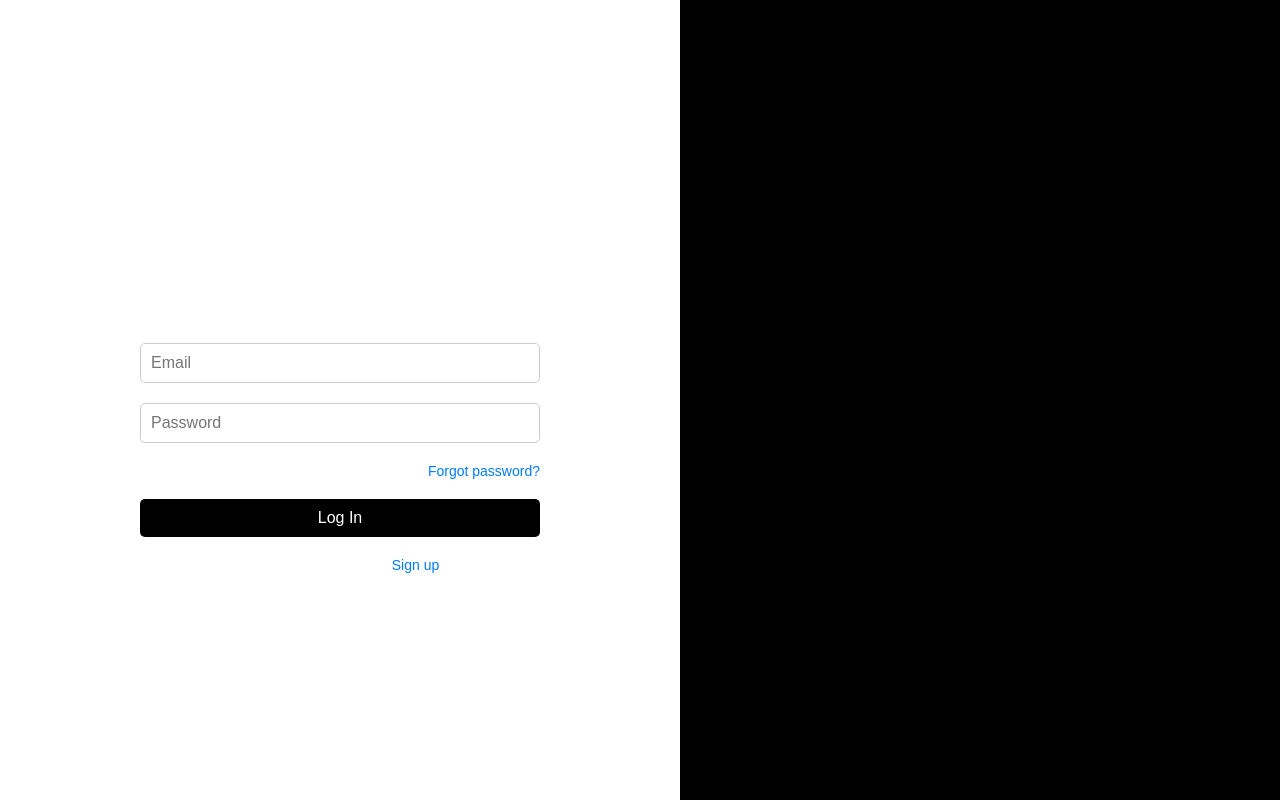
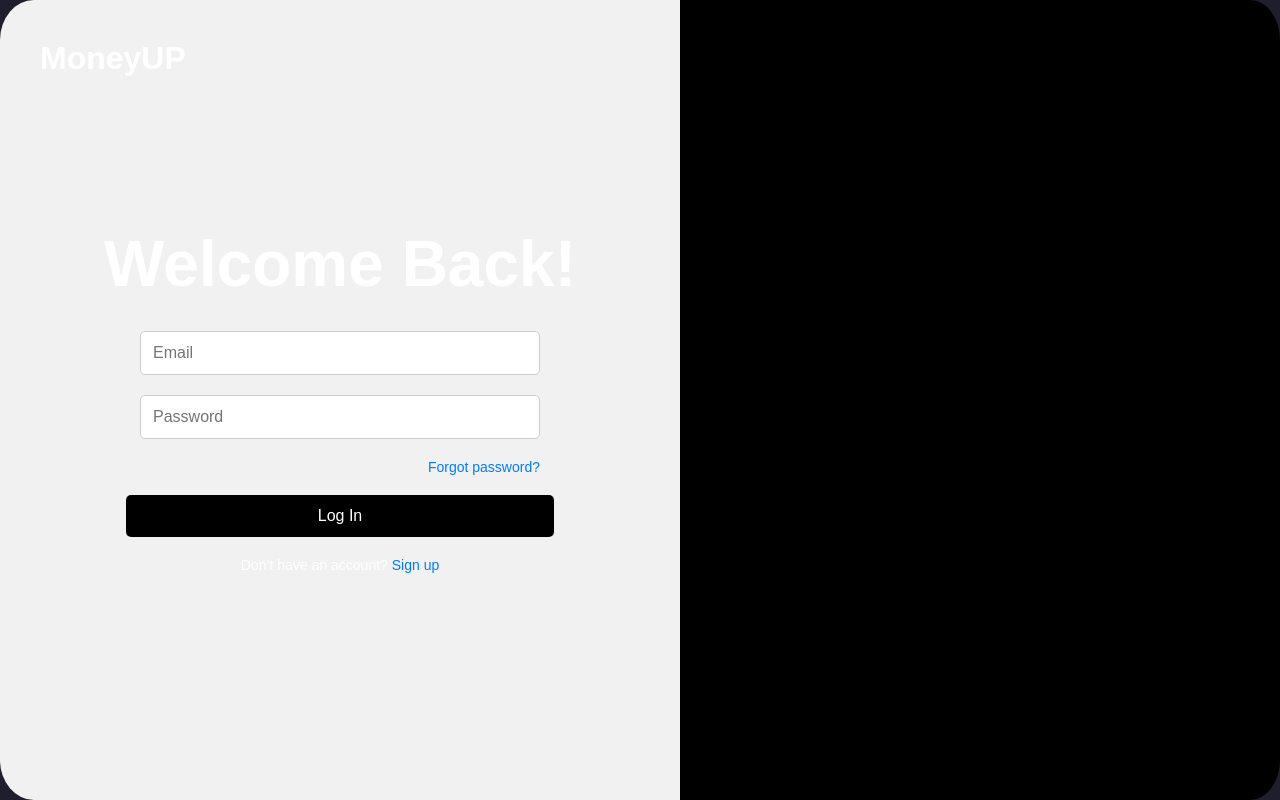
Before and after one commit to graysonLL/MoneyUP, a React (Create React App) app in the folder personal-finance-tracker/client/: page /login in a window 1280 px wide. Built offline with nearby package versions, Linux system fonts and the light colour scheme.

Commit message:
fixed merge errors

```diff
--- /dev/null
+++ b/personal-finance-tracker/client/src/component/LeftRightPanel.js
@@ -0,0 +1,20 @@
+
+import React from "react";
+import "../styles/LeftRightPanel.css";
+const LeftRightPanel = ({ children }) => {
+  return (
+    <div className="container">
+      {/* Left Section */}
+      <div className="leftPanel">
+        {children.leftPanel}
+      </div>
+
+      {/* Right Section */}
+      <div className="rightPanel">
+        {children.rightPanel}
+      </div>
+    </div>
+  );
+};
+
+export default LeftRightPanel;
--- /dev/null
+++ b/personal-finance-tracker/client/src/component/LoginForm.js
@@ -0,0 +1,19 @@
+// src/components/LoginForm.js
+import React from "react";
+import "../styles/loginform.css";
+const LoginForm = ({ onSubmit }) => {
+  return (
+    <form className="form" onSubmit={onSubmit}>
+      <input type="email" placeholder="Email" className="input" required />
+      <input type="password" placeholder="Password" className="input" required />
+      <a href="#" className="forgotPassword">
+        Forgot password?
+      </a>
+      <button type="submit" className="loginButton">
+        Log In
+      </button>
+    </form>
+  );
+};
+
+export default LoginForm;
--- /dev/null
+++ b/personal-finance-tracker/client/src/component/RegisterForm.js
@@ -0,0 +1,18 @@
+// src/components/RegisterForm.js
+import React from "react";
+import "../styles/registerform.css";
+const RegisterForm = ({ onSubmit }) => {
+  return (
+    <form className="form" onSubmit={onSubmit}>
+        <input type="text" placeholder="Number" className="input" required />
+      <input type="email" placeholder="Email" className="input" required />
+      <input type="password" placeholder="Password" className="input" required />
+      <input type="password" placeholder="Confirm Password" className="input" required />
+      <button type="submit" className="registerButton">
+        Sign Up
+      </button>
+    </form>
+  );
+};
+
+export default RegisterForm;
--- a/personal-finance-tracker/client/src/pages/Login.js
+++ b/personal-finance-tracker/client/src/pages/Login.js
@@ -1,30 +1,33 @@
+// src/pages/Login.js
 import React from "react";
-import "../styles/login.css";
+import LeftRightPanel from "../component/LeftRightPanel";
+import LoginForm from "../component/LoginForm";
 
 const Login = () => {
+  const handleLogin = (e) => {
+    e.preventDefault();
+    // Handle login logic here (e.g., API call)
+  };
+
   return (
-    <div className="container">
-      <div className="leftPanel">
+    <LeftRightPanel>
+      {{
+        leftPanel: (
+          <>
             <h1 className="logo">MoneyUP</h1>
             <h2 className="welcomeText">Welcome Back!</h2>
-        <form className="form">
-          <input type="email" placeholder="Email" className="input" />
-          <input type="password" placeholder="Password" className="input" />
-          <a href="#" className="forgotPassword">
-            Forgot password?
-          </a>
-          <button className="loginButton">Log In</button>
-        </form>
+            <LoginForm onSubmit={handleLogin} />
             <p className="signUpText">
               Don’t have an account?{" "}
-          <a href="#" className="signUpLink">
+              <a href="/signup" className="signUpLink">
                 Sign up
               </a>
             </p>
-      </div>
-
-      <div className="rightPanel"></div>
-    </div>
+          </>
+        ),
+        rightPanel: <div className="rightPanelContent"></div>, // You can add anything to the right panel here
+      }}
+    </LeftRightPanel>
   );
 };
 
--- a/personal-finance-tracker/client/src/pages/Signup.js
+++ b/personal-finance-tracker/client/src/pages/Signup.js
@@ -0,0 +1,40 @@
+// src/pages/Signup.js
+import React from "react";
+import LeftRightPanel from "../component/LeftRightPanel";  // Correct path to LeftRightPanel
+import RegisterForm from "../component/RegisterForm";  // Correct path to RegisterForm
+
+const Signup = () => {
+  const handleRegister = (e) => {
+    e.preventDefault();
+    // Handle registration logic here (e.g., API call)
+  };
+
+  return (
+    <LeftRightPanel>
+      {{
+        leftPanel: (
+          <>
+            <h1 className="logo">MoneyUP</h1>
+            <h2 className="welcomeText">Create an account</h2>
+            <p className="accountDescription">
+              Easily manage your money and reach your goals with MoneyUP.
+            </p>
+            <RegisterForm onSubmit={handleRegister} />
+            <p className="signUpText">
+              Already have an account?{" "}
+              <a href="/login" className="signUpLink">
+                Log in
+              </a>
+            </p>
+          </>
+        ),
+        rightPanel: <div className="rightPanelContent"></div>, // You can add content here for the right panel
+      }}
+    </LeftRightPanel>
+  );
+};
+
+/* src/styles/login.css or create signup.css */
+
+
+export default Signup;
--- /dev/null
+++ b/personal-finance-tracker/client/src/styles/LeftRightPanel.css
@@ -0,0 +1,26 @@
+.container {
+    display: flex;
+    width: 100%;
+    height: 100vh;
+    font-family: Arial, sans-serif;
+}
+
+.leftPanel {
+    flex: 1;
+    padding: 40px;
+    background-color: #f1f1f1; /* Light gray background */
+    display: flex;
+    flex-direction: column;
+    justify-content: center;
+    align-items: center;
+    border-top-left-radius: 5%;
+    border-bottom-left-radius: 5%;
+    position: relative; /* Needed for absolute positioning */
+}
+
+.rightPanel {
+    flex: 1;
+    background-color: #000; /* Black background */
+    border-top-right-radius: 5%;
+    border-bottom-right-radius: 5%;
+}
--- a/personal-finance-tracker/client/src/styles/login.css
+++ b/personal-finance-tracker/client/src/styles/loginform.css
@@ -1,35 +1,16 @@
 /* src/styles/login.css */
 
-.container {
-    display: flex;
-    width: 100%;
-    height: 100vh;
-    font-family: Arial, sans-serif;
-  }
-
-  .leftPanel {
-    flex: 1;
-    padding: 40px;
-    background-color: #fff;
-    display: flex;
-    flex-direction: column;
-    justify-content: center;
-    align-items: center;
-  }
-
-  .rightPanel {
-    flex: 1;
-    background-color: #000;
-  }
-
 .logo {
-    font-size: 24px;
+    font-size: 32px;
     font-weight: bold;
     margin-bottom: 20px;
+    position: absolute; /* Position it relative to the parent */
+    top: 40px; /* Distance from the top */
+    left: 40px; /* Distance from the left */
 }
 
 .welcomeText {
-    font-size: 32px;
+    font-size: 64px;
     margin-bottom: 30px;
 }
 
@@ -43,7 +24,7 @@
 
 .input {
     width: 100%;
-    padding: 10px;
+    padding: 12px;
     margin-bottom: 20px;
     border-radius: 5px;
     border: 1px solid #ccc;
@@ -59,8 +40,8 @@
 }
 
 .loginButton {
-    width: 100%;
-    padding: 10px;
+    width: 107%;
+    padding: 12px;
     background-color: #000;
     color: #fff;
     border: none;
--- /dev/null
+++ b/personal-finance-tracker/client/src/styles/registerform.css
@@ -0,0 +1,69 @@
+/* src/styles/login.css */
+/* src/styles/login.css or create signup.css */
+.accountDescription {
+  font-size: 16px;
+  margin-top: -20px;
+  margin-bottom: 50px;
+  text-align: center;
+  color: #333;
+}
+
+.logo {
+    font-size: 32px;
+    font-weight: bold;
+    margin-bottom: 20px;
+    position: absolute; /* Position it relative to the parent */
+    top: 40px; /* Distance from the top */
+    left: 40px; /* Distance from the left */
+}
+
+.welcomeText {
+    font-size: 64px;
+    margin-bottom: 30px;
+}
+
+.form {
+    width: 100%;
+    max-width: 400px;
+    display: flex;
+    flex-direction: column;
+    align-items: center;
+}
+
+.input {
+    width: 100%;
+    padding: 12px;
+    margin-bottom: 20px;
+    border-radius: 5px;
+    border: 1px solid #ccc;
+    font-size: 16px;
+}
+
+.forgotPassword {
+    align-self: flex-end;
+    margin-bottom: 20px;
+    text-decoration: none;
+    font-size: 14px;
+    color: #007bff;
+}
+
+.registerButton {
+    width: 107%;
+    padding: 12px;
+    background-color: green;
+    color: #fff;
+    border: none;
+    border-radius: 5px;
+    font-size: 16px;
+    cursor: pointer;
+}
+
+.signUpText {
+    margin-top: 20px;
+    font-size: 14px;
+}
+
+.signUpLink {
+    color: #007bff;
+    text-decoration: none;
+}
```
Lines whose indentation alone changed are shown as unchanged.
